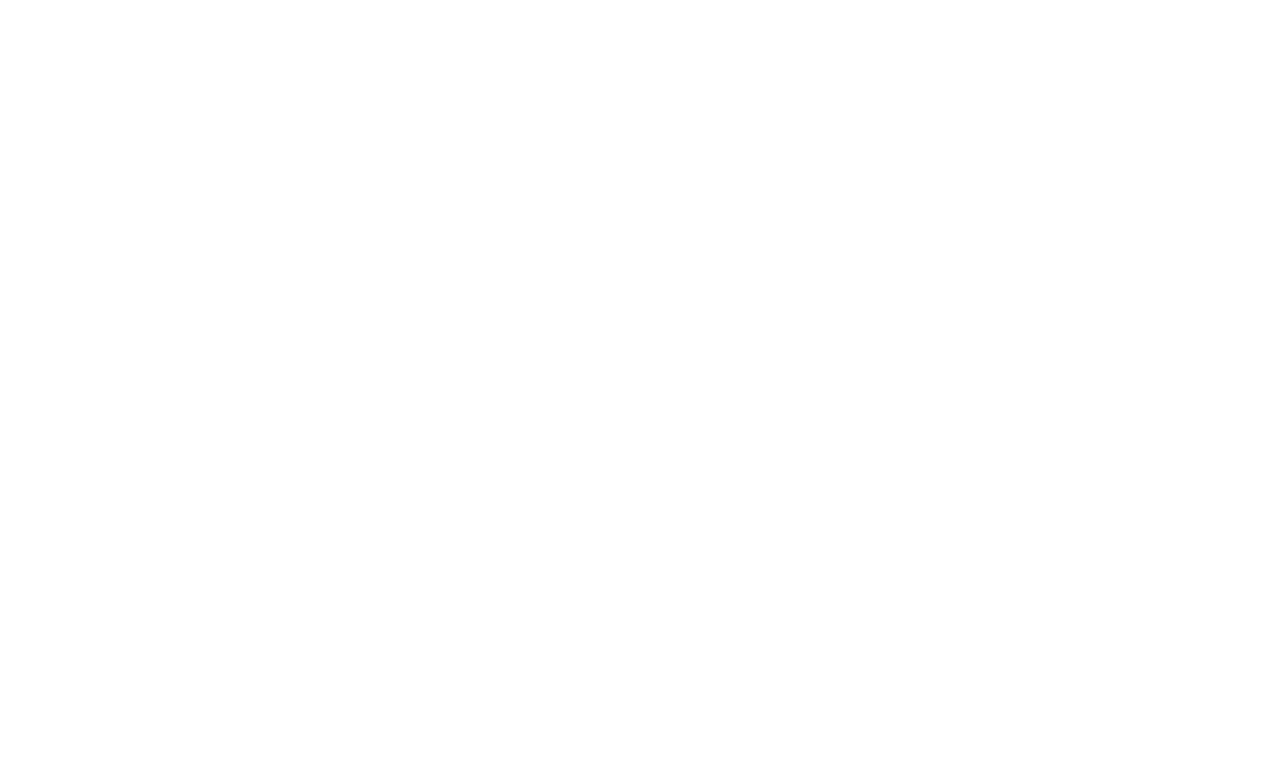
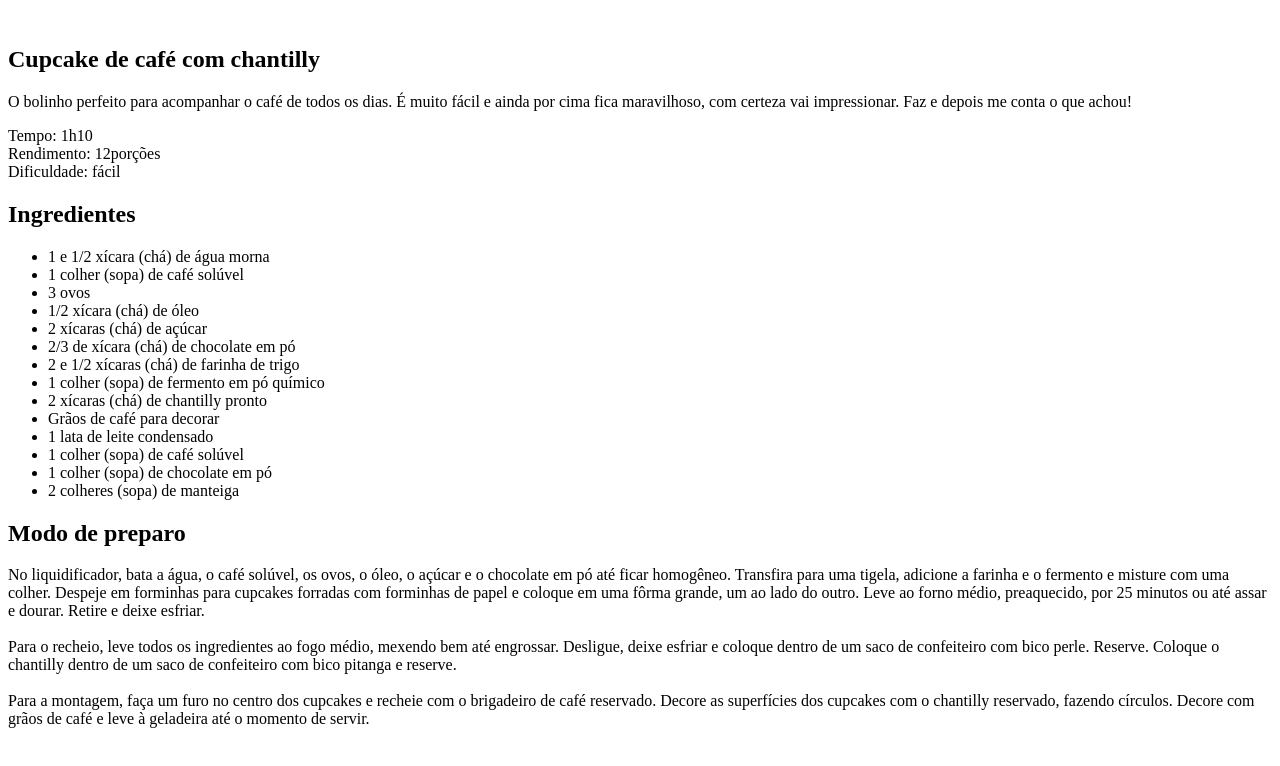
Before and after one commit to andreimpada/projeto1, a plain HTML site: page index.html in a window 1280 px wide. Drawn offline with Linux system fonts and the light colour scheme.

Commit message:
iniciando a estrutura html

```diff
--- a/index.html
+++ b/index.html
@@ -6,6 +6,50 @@
   <title>Pagina de receita</title>
 </head>
 <body>
+  <div id="page">
+    <img src="" alt="">
+    <main>
+      <section id="about">
+        <h1>Cupcake de café com chantilly</h1>
+        <p>O bolinho perfeito para acompanhar o café de todos os dias. É muito fácil e ainda por cima fica maravilhoso, com certeza vai impressionar. Faz e depois me conta o que achou!
+        </p>
 
+        <p>Tempo: 1h10 <br>
+           Rendimento: 12porções <br>
+           Dificuldade: fácil
+          </p>
+      </section>
+      <section id="ingredients">
+        <h2>Ingredientes</h2>
+        <ul>
+          <li>1 e 1/2 xícara (chá) de água morna</li>
+          <li>1 colher (sopa) de café solúvel</li>
+          <li>3 ovos</li>
+          <li>1/2 xícara (chá) de óleo</li>
+          <li>2 xícaras (chá) de açúcar</li>
+          <li>2/3 de xícara (chá) de chocolate em pó</li>
+          <li>2 e 1/2 xícaras (chá) de farinha de trigo</li>
+          <li>1 colher (sopa) de fermento em pó químico</li>
+          <li>2 xícaras (chá) de chantilly pronto</li>
+          <li>Grãos de café para decorar</li>
+          <li>1 lata de leite condensado</li>
+          <li>1 colher (sopa) de café solúvel</li>
+          <li>1 colher (sopa) de chocolate em pó</li>
+          <li>2 colheres (sopa) de manteiga</li>
+        </ul>
+      </section>
+      <section id="preparation">
+        <h2>
+          Modo de preparo
+        </h2>
+        <p>No liquidificador, bata a água, o café solúvel, os ovos, o óleo, o açúcar e o chocolate em pó até ficar homogêneo. Transfira para uma tigela, adicione a farinha e o fermento e misture com uma colher. Despeje em forminhas para cupcakes forradas com forminhas de papel e coloque em uma fôrma grande, um ao lado do outro. Leve ao forno médio, preaquecido, por 25 minutos ou até assar e dourar. Retire e deixe esfriar.
+        <br><br>
+        Para o recheio, leve todos os ingredientes ao fogo médio, mexendo bem até engrossar. Desligue, deixe esfriar e coloque dentro de um saco de confeiteiro com bico perle. Reserve. Coloque o chantilly dentro de um saco de confeiteiro com bico pitanga e reserve.
+        <br><br>
+        Para a montagem, faça um furo no centro dos cupcakes e recheie com o brigadeiro de café reservado. Decore as superfícies dos cupcakes com o chantilly reservado, fazendo círculos. Decore com grãos de café e leve à geladeira até o momento de servir.
+      </p>
+      </section>
+    </main>
+  </div>
 </body>
 </html>
```
